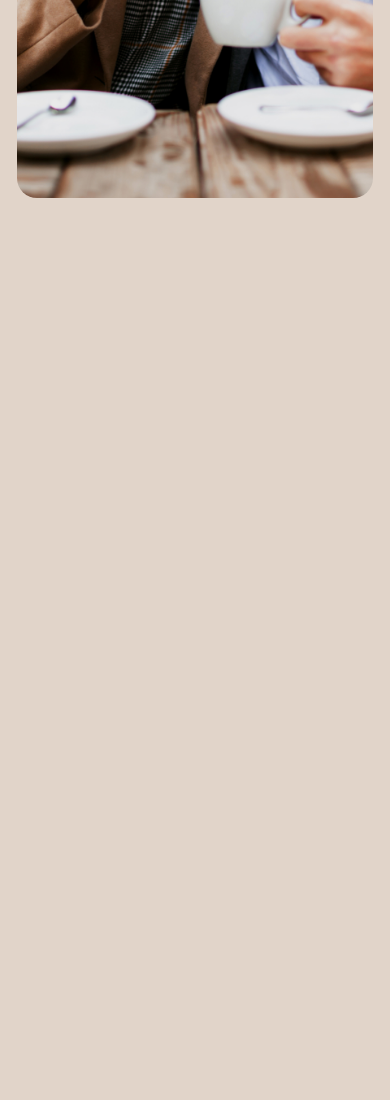
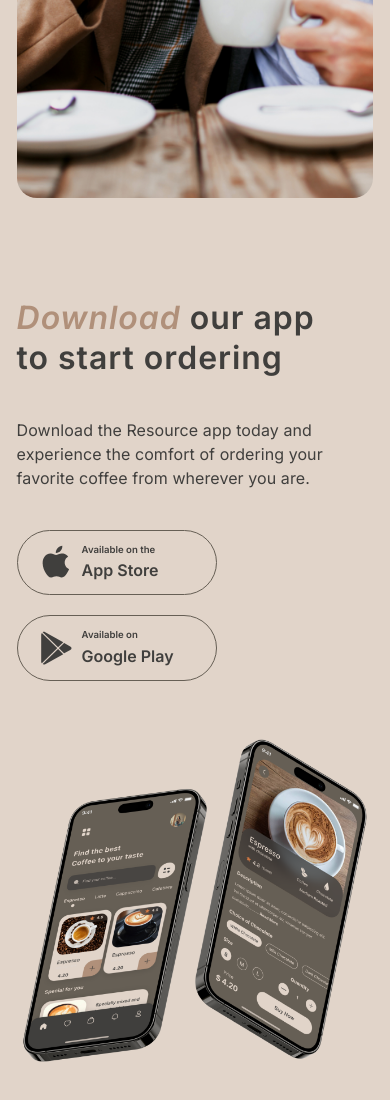
Before and after one commit to Tatiana-Golub/rsschool-landing-page, a plain HTML site: page index.html in a window 390 px wide. Shown: the part 2993-4093 px from the top of the page. Before the commit the page ends 3191 px from the top, so only its background shows below. Drawn offline with Linux system fonts and the light colour scheme.

Commit message:
feat: add mobile app section with styles

```diff
--- a/css/components.css
+++ b/css/components.css
@@ -287,3 +287,79 @@
 .gallery__image:hover {
   transform: scale(0.9);
 }
+
+.mobile-app {
+  padding: 100px 0;
+}
+
+.mobile-app__container {
+  display: flex;
+  flex-direction: column;
+  align-items: center;
+  justify-content: space-between;
+  gap: clamp(2.5rem, -1.173rem + 15.464vw, 6.25rem);
+}
+
+.mobile-app__content {
+  flex: 1;
+  width: 100%;
+  display: flex;
+  flex-direction: column;
+  align-items: flex-start;
+  gap: 40px;
+}
+
+.mobile-app__description {
+  color: var(--color-text-primary);
+  line-height: 1.5;
+  letter-spacing: 0.005rem;
+}
+
+.app-buttons {
+  display: flex;
+  flex-direction: column;
+  align-items: center;
+  gap: 20px;
+}
+
+.app-button {
+  width: 200px;
+  min-height: 64px;
+  padding: 12px 20px;
+  border: 1px solid var(--color-border-inverse);
+  border-radius: 100px;
+  display: flex;
+  align-items: center;
+  gap: 8px;
+  color: var(--color-text-primary);
+  cursor: pointer;
+  transition:
+    background-color 0.3s ease,
+    color 0.3s ease;
+}
+
+.app-button:hover {
+  background-color: var(--color-border-inverse);
+  color: var(--color-background);
+}
+
+.button-lable {
+  display: flex;
+  flex-direction: column;
+  gap: 2px;
+  font-size: 1rem;
+  font-weight: 600;
+  line-height: 1.5;
+}
+
+.button-text--small {
+  font-size: 0.6rem;
+  font-weight: 600;
+  line-height: 1.4;
+}
+
+.mobile-app__image {
+  max-width: 630px;
+  width: 100%;
+  flex-shrink: 0;
+}
--- a/css/responsive.css
+++ b/css/responsive.css
@@ -44,6 +44,10 @@
     .slider__button:hover {
         background: var(--color-border-inverse);
         color: var(--color-background);
+    }
+
+    .app-buttons {
+        flex-direction: row;
     }
 }
 
@@ -106,4 +110,8 @@
     .hero__button:hover .hero__cup-icon {
         display: block;
     }
+
+    .mobile-app__container {
+        flex-direction: row;
+    }
 }
--- a/index.html
+++ b/index.html
@@ -166,6 +166,64 @@
                 </div>
         </section>
 
+        <!-- MOBILE APP -->
+
+        <section class="mobile-app" id="mobile-app">
+            <div class="container mobile-app__container">
+                <div class="mobile-app__content">
+                    <h2 class="section-title">
+                        <span class="accent">Download</span> our app<br>
+                        to start ordering
+                    </h2>
+                    <p class="mobile-app__description">
+                        Download the Resource app today and experience
+                        the comfort of ordering your favorite coffee
+                        from wherever you are.
+                    </p>
+                    <div class="app-buttons">
+                        <a class="app-button" href="#" aria-label="Download on the App Store">
+                            <svg width="36" height="36" viewBox="0 0 36 36" fill="none"
+                                xmlns="http://www.w3.org/2000/svg">
+                                <path
+                                    d="M26.7063 18.6307C26.6694 14.6324 30.0641 12.6872 30.2193 12.5966C28.2967 9.86366 25.3169 9.49026 24.2697 9.46048C21.767 9.20369 19.3393 10.9206 18.0644 10.9206C16.764 10.9206 14.8008 9.48529 12.6848 9.52747C9.96196 9.56841 7.41468 11.1055 6.01762 13.4923C3.13444 18.359 5.28474 25.5108 8.04705 29.4446C9.42884 31.3712 11.0435 33.5223 13.1569 33.4466C15.2245 33.3635 15.9968 32.1614 18.4919 32.1614C20.9641 32.1614 21.6893 33.4466 23.8447 33.3983C26.0637 33.3635 27.4608 31.463 28.7942 29.519C30.3911 27.3108 31.0323 25.1362 31.0578 25.0245C31.0056 25.0071 26.7483 23.4229 26.7063 18.6307Z"
+                                    fill="currentColor" />
+                                <path
+                                    d="M22.6347 6.87268C23.7468 5.51675 24.5076 3.67205 24.2964 1.80005C22.6869 1.86952 20.674 2.88554 19.5149 4.21169C18.4893 5.38029 17.5732 7.29571 17.8099 9.097C19.6179 9.2285 21.4743 8.20752 22.6347 6.87268Z"
+                                    fill="currentColor" />
+                            </svg>
+                            <span class="button-lable">
+                                <small class="button-text--small">Available on the</small>
+                                App Store
+                            </span>
+                        </a>
+                        <a class="app-button" href="#" aria-label="Get it on Google Play">
+                            <svg width="36" height="36" viewBox="0 0 36 36" fill="none"
+                                xmlns="http://www.w3.org/2000/svg">
+                                <path
+                                    d="M3.7558 3.20309C3.39335 3.57302 3.18359 4.14896 3.18359 4.89483V31.4995C3.18359 32.2454 3.39335 32.8213 3.7558 33.1913L3.84525 33.2725L19.1359 18.3701V18.0182L3.84525 3.11587L3.7558 3.20309Z"
+                                    fill="currentColor" />
+                                <path
+                                    d="M26.0776 23.34L20.9863 18.3701V18.0182L26.0837 13.0482L26.1979 13.1129L32.2345 16.4618C33.9573 17.4122 33.9573 18.9761 32.2345 19.9325L26.1979 23.2754L26.0776 23.34Z"
+                                    fill="currentColor" />
+                                <path
+                                    d="M25.2733 24.2008L20.0617 19.1196L4.68164 34.1167C5.25384 34.7031 6.18695 34.7738 7.24807 34.1873L25.2733 24.2008Z"
+                                    fill="currentColor" />
+                                <path
+                                    d="M25.2733 12.1876L7.24807 2.20103C6.18695 1.62058 5.25384 1.69125 4.68164 2.27772L20.0617 17.2688L25.2733 12.1876Z"
+                                    fill="currentColor" />
+                            </svg>
+                            <span class="button-lable">
+                                <small class="button-text--small">Available on</small>
+                                Google Play
+                            </span>
+                        </a>
+                    </div>
+                </div>
+                <div class="mobile-app__image">
+                    <img src="./assets/images/mobile-screens.png" alt="Coffee House mobile application">
+                </div>
+            </div>
+        </section>
     </main>
 </body>
 
```
Also changed, not shown: assets/images/mobile-screens.png (added).
